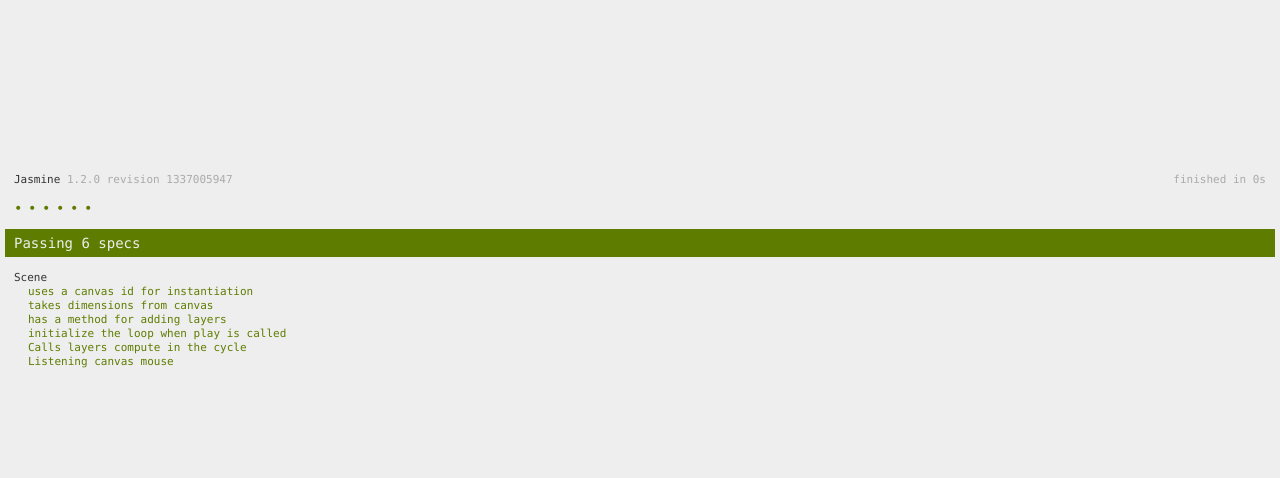
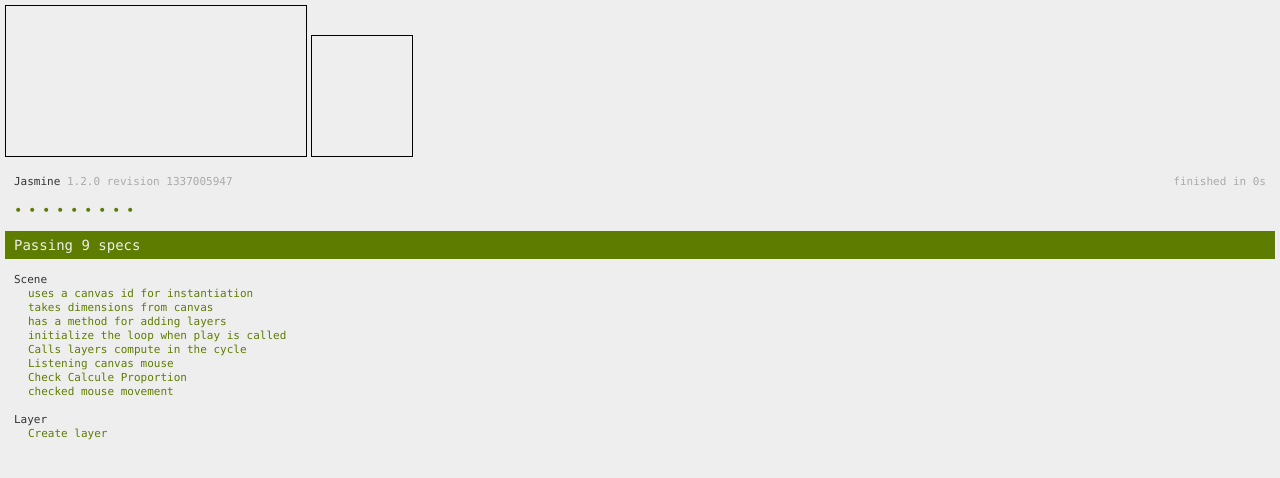
Before and after one commit to Zazulei/Parallax, a plain HTML site: page SpecRunner.html in a window 1280 px wide. Drawn offline with Linux system fonts and the light colour scheme.

Commit message:
Add Layer

```diff
--- a/SpecRunner.html
+++ b/SpecRunner.html
@@ -15,10 +15,12 @@
 
   <!-- include source files here... -->
   <script type="text/javascript" src="src/Scene.js"></script>
+  <script type="text/javascript" src="src/Layer.js"></script>
 
 
   <!-- include spec files here... -->
   <script type="text/javascript" src="spec/SceneSpec.js"></script>
+  <script type="text/javascript" src="spec/LayerSpec.js"></script>
 
   <script type="text/javascript">
     (function() {
@@ -53,12 +55,12 @@
 
 <body>
 
-  <canvas id="nodimensions">
+  <canvas id="nodimensions" style="border:1px solid #000">
 
   </canvas>
 
 
-  <canvas id="dimensions" width="100" height="120">
+  <canvas id="dimensions" width="100" height="120" style="border:1px solid #000">
 
   </canvas>
 
--- /dev/null
+++ b/spec/LayerSpec.js
@@ -0,0 +1,14 @@
+describe("Layer", function() {
+
+    beforeEach(function() {
+
+    });
+
+    it("Create layer", function() {
+        var layer = new Layer( );
+        layer.setWidth( 100 );
+        layer.calculeOffSet( 50 );
+        expect( layer.getOffSet( ) ).toEqual( 50 );
+    });
+
+});
--- a/spec/SceneSpec.js
+++ b/spec/SceneSpec.js
@@ -52,6 +52,7 @@ describe("Scene", function() {
     });
 
     it("Calls layers compute in the cycle", function() {
+
         var aLayer = {};
         aLayer.compute = function() {};
         var anotherLayer = {};
@@ -67,15 +68,54 @@ describe("Scene", function() {
 
         expect(aLayer.compute).toHaveBeenCalled();
         expect(anotherLayer.compute).toHaveBeenCalled();
+
     });
-
 
     it("Listening canvas mouse", function() {
 
+        var canvasID = 'dimensions';
+        var canvas = document.getElementById(canvasID);
+
+        spyOn(canvas, "addEventListener");
+
+        var scene = new Scene(canvasID);
+
+        expect(canvas.addEventListener).toHaveBeenCalled();
+
     });
 
+    it("Check Calcule Proportion", function() {
 
-    xit("Paint to canvas", function() {
+        var canvasID = 'dimensions';
+        var canvas = document.getElementById(canvasID);
+
+        var scene = new Scene(canvasID);
+
+        var clickEvent = document.createEvent("MouseEvents");
+        clickEvent.initMouseEvent("mousemove", true, true, window, 0, 0, 0, 10, 15, false, false, false, false, 0, null);
+
+        canvas.dispatchEvent( clickEvent );
+
+
+        var calcule = scene.getMouseX( ) / scene.width( );
+
+        expect( scene.calculeProportionX() ).toEqual( calcule );
+
+    });
+
+    it("checked mouse movement", function() {
+
+        var canvasID = 'dimensions';
+        var scene = new Scene(canvasID);
+        var canvas = document.getElementById(canvasID);
+
+        var clickEvent = document.createEvent("MouseEvents");
+        clickEvent.initMouseEvent("mousemove", true, true, window, 0, 0, 0, 10, 15, false, false, false, false, 0, null);
+
+        canvas.dispatchEvent( clickEvent );
+
+        expect(scene.getMouseX()).toEqual(10);
+        expect(scene.getMouseY()).toEqual(15);
 
     });
 
--- /dev/null
+++ b/src/Layer.js
@@ -0,0 +1,20 @@
+function Layer( ) {
+    this.width;
+    this.offSet;
+}
+
+Layer.prototype.setWidth = function( value ) {
+    this.width = value;
+}
+
+Layer.prototype.calculeOffSet = function( value ) {
+    this.offSet =  this.width - value;
+}
+
+Layer.prototype.getOffSet = function( ) {
+    return this.offSet;
+}
+
+Layer.prototype.compute = function( ) {
+    //return this.offSet;
+}
--- a/src/Scene.js
+++ b/src/Scene.js
@@ -1,6 +1,5 @@
 function Scene(canvasID) {
     this.cycleDuration = 30;
-
 
     this.canvas = document.getElementById(canvasID);
 
@@ -8,6 +7,42 @@ function Scene(canvasID) {
     this.checkCanvas(this.canvas);
 
     this.layerStack = new Array( );
+
+    this.mouseX;
+    this.mouseY;
+    this.activateCaptureMouse();
+}
+
+Scene.prototype.activateCaptureMouse = function() {
+    var theObj = this;
+
+    this.canvas.addEventListener('mousemove',function( evt ){
+        var x = evt.clientX;
+        var y = evt.clientY;
+
+        theObj.setCoordinates( x, y );
+    }, false );
+}
+
+Scene.prototype.setMouseX = function(value) {
+    this.mouseX = value;
+}
+
+Scene.prototype.setMouseY = function(value) {
+    this.mouseY = value;
+}
+
+Scene.prototype.getMouseX = function() {
+    return this.mouseX;
+}
+
+Scene.prototype.getMouseY = function() {
+    return this.mouseY;
+}
+
+Scene.prototype.setCoordinates = function( x, y ) {
+    this.setMouseX( x );
+    this.setMouseY( y );
 }
 
 Scene.prototype.checkExists = function(canvas) {
@@ -47,6 +82,9 @@ Scene.prototype.play = function() {
   setInterval( this.cycle, this.cycleDuration );
 }
 
+Scene.prototype.calculeProportionX = function() {
+    return ( this.mouseX / this.width( ) );
+}
 
 Scene.prototype.cycle = function() {
   var size = this.layers( );
```
Also changed, not shown: codigoQueXaviNoQuiereVer.txt (added), 1 other file. Lines whose indentation alone changed are shown as unchanged.
